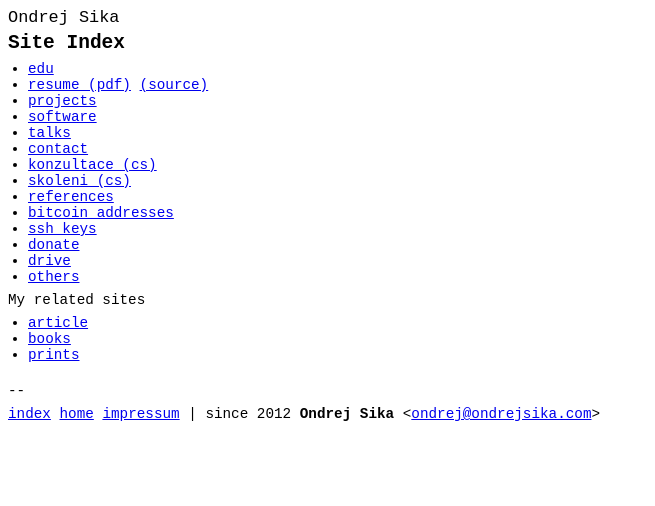
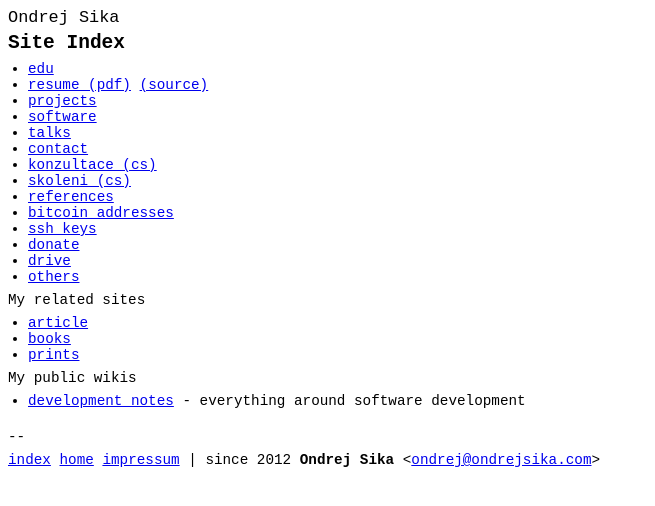
Before and after one commit to ondrejsika/ondrejsika.com, a Jekyll site: the page built from site-index.md, in a window 1280 px wide. Shown: the top 506 px of the page, without its empty margins (0-655 px from the left). Built offline with Jekyll 4.4.1, drawn with Linux system fonts in a browser that asks for light colours; Markdown is read by kramdown in place of the engine named in the settings; comment, search, counter and statistics services are not loaded.

Commit message:
site index - add develoment wiki

```diff
--- a/site-index.md
+++ b/site-index.md
@@ -25,3 +25,7 @@
 * [article](https://ar.os1.cz)
 * [books](https://books.os1.cz)
 * [prints](https://prints.os1.cz)
+
+My public wikis
+
+* [development notes](https://red.solab.cz/projects/development/wiki) - everything around software development
```
